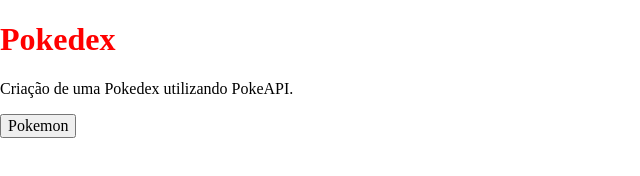
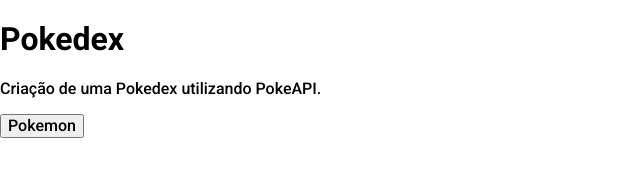
Before and after one commit to lucaslabre/pokedex-html-css-js, a plain HTML site: page index.html in a window 1280 px wide. Shown: the whole page, without its empty margins (0-640 px from the left). Drawn offline with nearby package versions, Linux system fonts and the light colour scheme.

Commit message:
Alteração da fonte do testo para Roboto do Google Fonts

```diff
--- a/assets/css/global.css
+++ b/assets/css/global.css
@@ -1,3 +1,3 @@
-h1 {
-    color: red;
+* {
+    font-family: 'Roboto', sans-serif;
 }
--- a/index.html
+++ b/index.html
@@ -3,10 +3,16 @@
 <head>
     <meta charset="UTF-8">
     <meta name="viewport" content="width=device-width, initial-scale=1.0">
-    <link rel="stylesheet" href="assets/css/global.css">
     <title>Pokedex</title>
 
+    <!-- Referencia o arquivo CSS -->
+    <link rel="stylesheet" href="assets/css/global.css">
+    <!-- Normalize css -->
     <link rel="stylesheet" href="https://cdnjs.cloudflare.com/ajax/libs/normalize/8.0.1/normalize.min.css" integrity="sha512-NhSC1YmyruXifcj/KFRWoC561YpHpc5Jtzgvbuzx5VozKpWvQ+4nXhPdFgmx8xqexRcpAglTj9sIBWINXa8x5w==" crossorigin="anonymous" referrerpolicy="no-referrer" />
+    <!-- Font Roboto -->
+    <link rel="preconnect" href="https://fonts.googleapis.com">
+    <link rel="preconnect" href="https://fonts.gstatic.com" crossorigin>
+    <link href="https://fonts.googleapis.com/css2?family=Open+Sans:wght@400;700&family=Roboto:wght@100;300;500;700&display=swap" rel="stylesheet">
 </head>
 <body>
 
@@ -17,6 +23,7 @@
         Pokemon
     </button>
 
+    <!-- Referencia o arquivo javascript -->
     <script src="assets/js/main.js"></script>
 </body>
 </html>
```
